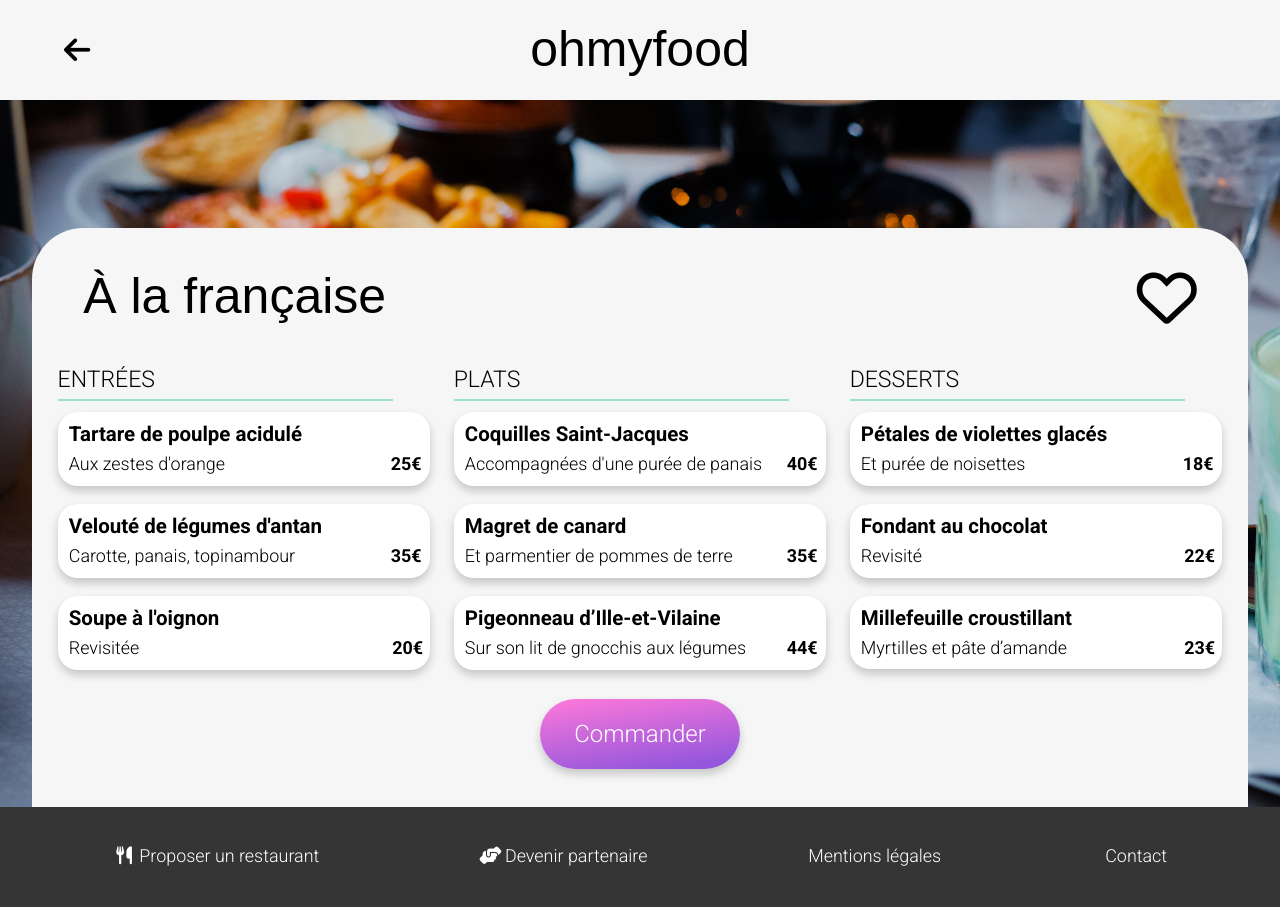
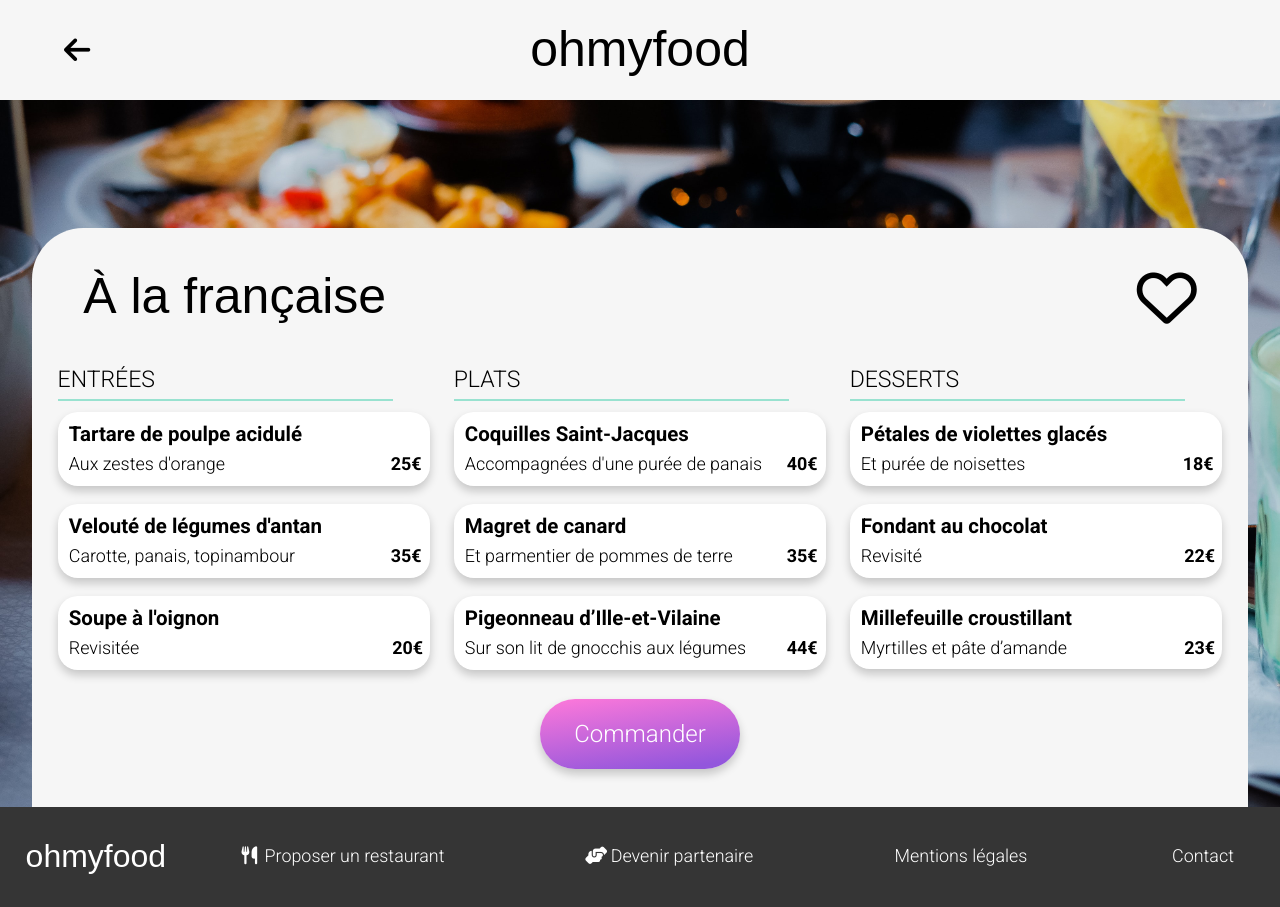
Before and after one commit to NChaffard/OC_ohmyfood, a plain HTML site: page a_la_francaise.html in a window 1280 px wide. Drawn offline with Linux system fonts and the light colour scheme; a web font is replaced by a local one.

Commit message:
renommage pages

```diff
--- a/scss/abstracts/_mixins.scss
+++ b/scss/abstracts/_mixins.scss
@@ -78,6 +78,13 @@
                 font-size: 50px;
             }
         }
+        @if $font-type == footer-h2 {
+            font-size: 4.5vw;
+            @include breakpoint(desktop){
+                font-size: clamp(20px,2.5vw,50px);
+            }
+
+        }
     }
 
 // Gradient
--- a/scss/pages/_global.scss
+++ b/scss/pages/_global.scss
@@ -121,11 +121,10 @@ address{
     align-items: center;
     width: 100%;
     &__heading{
-        @include brand-font();
+        @include brand-font(footer-h2);
         color: white;
         display: flex;
         align-items: center;
-        font-size: 4.5vw;
         height: 15vw;
         width: 90%;
     }
@@ -158,16 +157,22 @@ address{
 // .footer desktop
 @include breakpoint(desktop){
     height: 10vh;
+    min-height: 100px;
     flex-direction: row;
-    justify-content: center;
+    justify-content: space-between;
     &__heading{
-        display: none;
+        height: 100%;
+        width: 15%;
+        margin: 0;
+        padding: 0 2%;
     }
     &__nav{
         height: 100%;
+        width: 85%;
         margin: 0;
         flex-direction: row;
-        justify-content: space-evenly;
+        padding: 0 2%;
+        justify-content: space-around;
     }
     &__line{
         display: flex;
--- a/scss/pages/_home.scss
+++ b/scss/pages/_home.scss
@@ -206,7 +206,11 @@
         right: 4%;
         bottom: 10%;
         &:hover{
-            @include hover;
+            & i{
+                @include icon-gradient();
+
+            }
+
         }
     }
     &__like i{
--- a/scss/pages/_menu.scss
+++ b/scss/pages/_menu.scss
@@ -33,7 +33,10 @@
     &__like{
         padding-right: 5%;
         &:hover{
-            @include hover;
+            & i{
+                @include icon-gradient();
+            }
+
         }
 
     }
@@ -58,7 +61,7 @@
             content: '';
             position: absolute;
             border-bottom: 2px solid $tertiaire;
-            width: 5%;
+            width: 10%;
             bottom: -30%;
             left: 0;
         }
```
Also changed, not shown: index.html (+4 -4 lines), scss/abstracts/_keyframes.scss (+6 -3 lines), a_la_francaise.html (renamed from restaurant3.html), css/style.css, la_note_enchantee.html (renamed from restaurant2.html), la_palette_du_gout.html (renamed from restaurant1.html), le_delice_des_sens.html (renamed from restaurant4.html), 1 other file.
